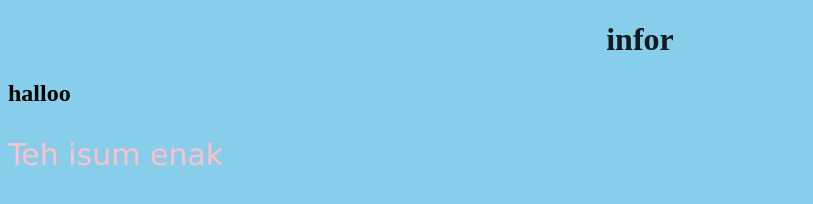
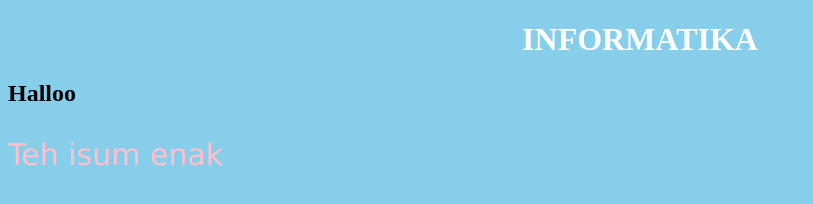
Before and after one commit to novalytaa/novalytaa.github.io, a plain HTML site: page style.html in a window 1280 px wide. Shown: the whole page, without its empty margins (0-813 px from the left). Drawn offline with Linux system fonts and the light colour scheme.

Commit message:
Update style.html

```diff
--- a/style.html
+++ b/style.html
@@ -6,7 +6,7 @@
     body {
         background-color: skyblue;}
     h1 {
-        color: rgb(18, 25, 31);
+        color: white;
         text-align: center;
     }
     p {
@@ -17,8 +17,8 @@
     </style>
 </head>
 <body>
-    <H1>infor </H1>
-    <h2>halloo</h2>
+    <H1>INFORMATIKA</H1>
+    <h2>Halloo</h2>
     <p>Teh isum enak</p>
 </body>
 </html>
```
